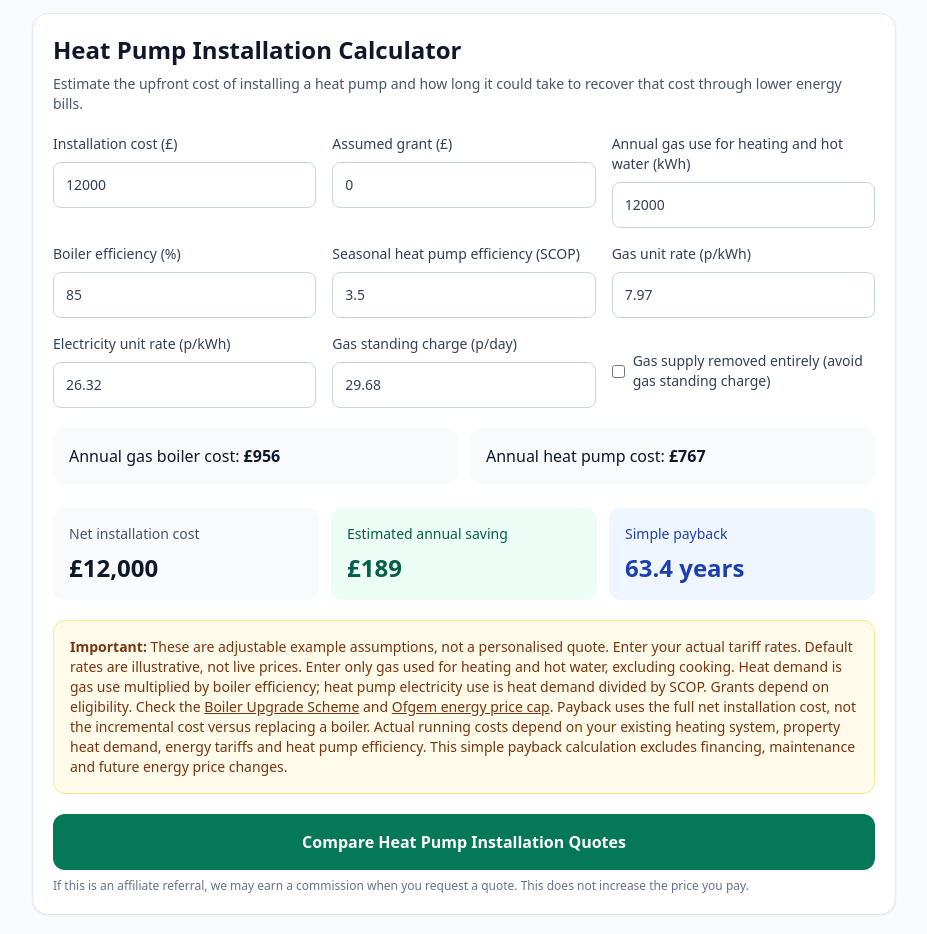
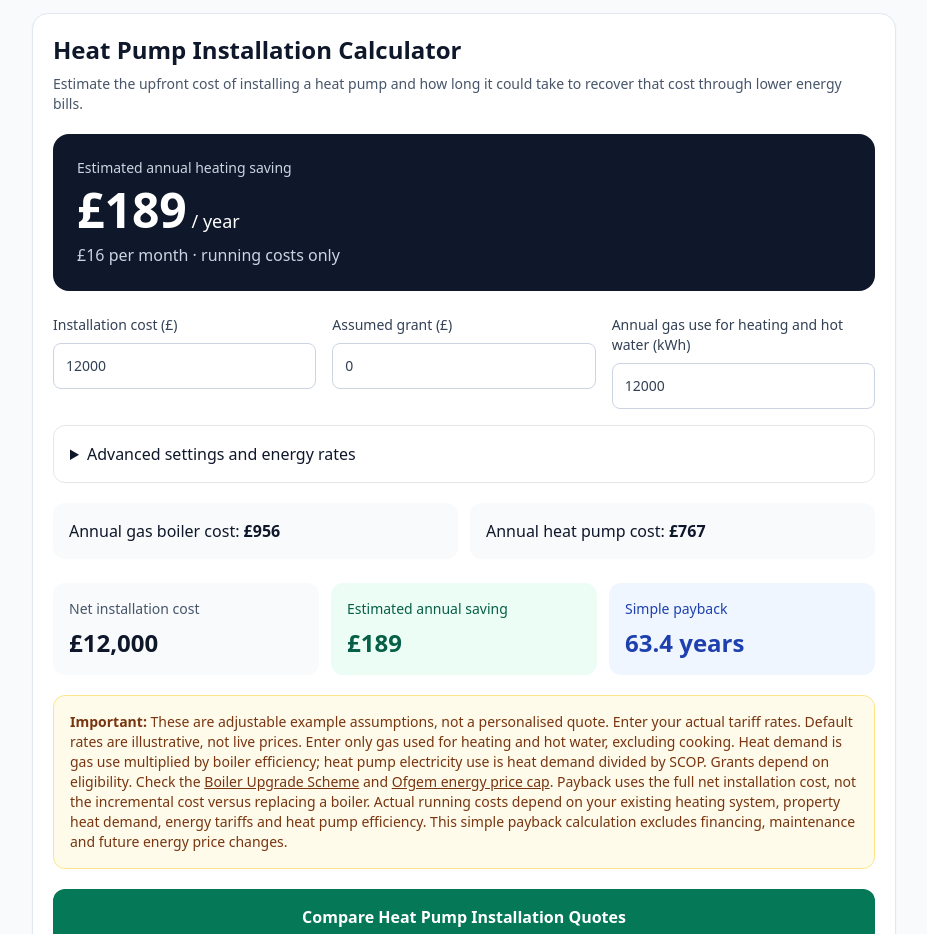
Before and after one commit to nxd519-rgb/uk-energy-checker, a Next.js app: page / in a window 1280 px wide. Shown: the part 2000-2934 px from the top of the page, without its empty margins (176-1103 px from the left). Built offline with nearby package versions, Linux system fonts and the light colour scheme.

Commit message:
Simplify customer experience and highlight savings

```diff
--- a/components/HeatPumpCalculator.tsx
+++ b/components/HeatPumpCalculator.tsx
@@ -59,6 +59,7 @@ export default function HeatPumpCalculator({
         </p>
       </div>
 
+      <div className="mb-6 rounded-2xl bg-slate-900 p-6 text-white" aria-live="polite"><p className="text-sm text-slate-300">{annualSaving>=0?"Estimated annual heating saving":"Estimated extra annual heating cost"}</p><p className="mt-2 text-5xl font-extrabold">{money(Math.abs(annualSaving))}<span className="text-lg font-normal"> / year</span></p><p className="mt-2 text-slate-300">{money(Math.abs(annualSaving)/12)} per month · running costs only</p></div>
       <div className="grid gap-4 md:grid-cols-3">
         <label className="block text-sm font-medium text-slate-700">
           Installation cost (£)
@@ -90,7 +91,9 @@ export default function HeatPumpCalculator({
           />
         </label>
 
-        {inputs.map(({ label, value, setter, min, max }) => (
+        <label className="block text-sm font-medium text-slate-700">Annual gas use for heating and hot water (kWh)<input type="number" min="0" value={gasUse} onChange={e=>setGasUse(Math.max(0,Number(e.target.value)||0))} className="mt-2 w-full rounded-lg border border-slate-300 p-3"/></label>
+      </div><details className="mt-4 rounded-xl border p-4"><summary className="cursor-pointer font-medium">Advanced settings and energy rates</summary><div className="mt-4 grid gap-4 sm:grid-cols-2">
+        {inputs.slice(1).map(({ label, value, setter, min, max }) => (
           <label key={label} className="block text-sm font-medium text-slate-700">
             {label}
             <input type="number" min={min} max={max} step="any" value={value}
@@ -102,7 +105,7 @@ export default function HeatPumpCalculator({
           <input type="checkbox" checked={removeGas} onChange={(e) => setRemoveGas(e.target.checked)} />
           Gas supply removed entirely (avoid gas standing charge)
         </label>
-      </div>
+      </div></details>
 
       <div className="mt-5 grid gap-3 sm:grid-cols-2">
         <div className="rounded-xl bg-slate-50 p-4">Annual gas boiler cost: <strong>{money(gasCost)}</strong></div>
```
